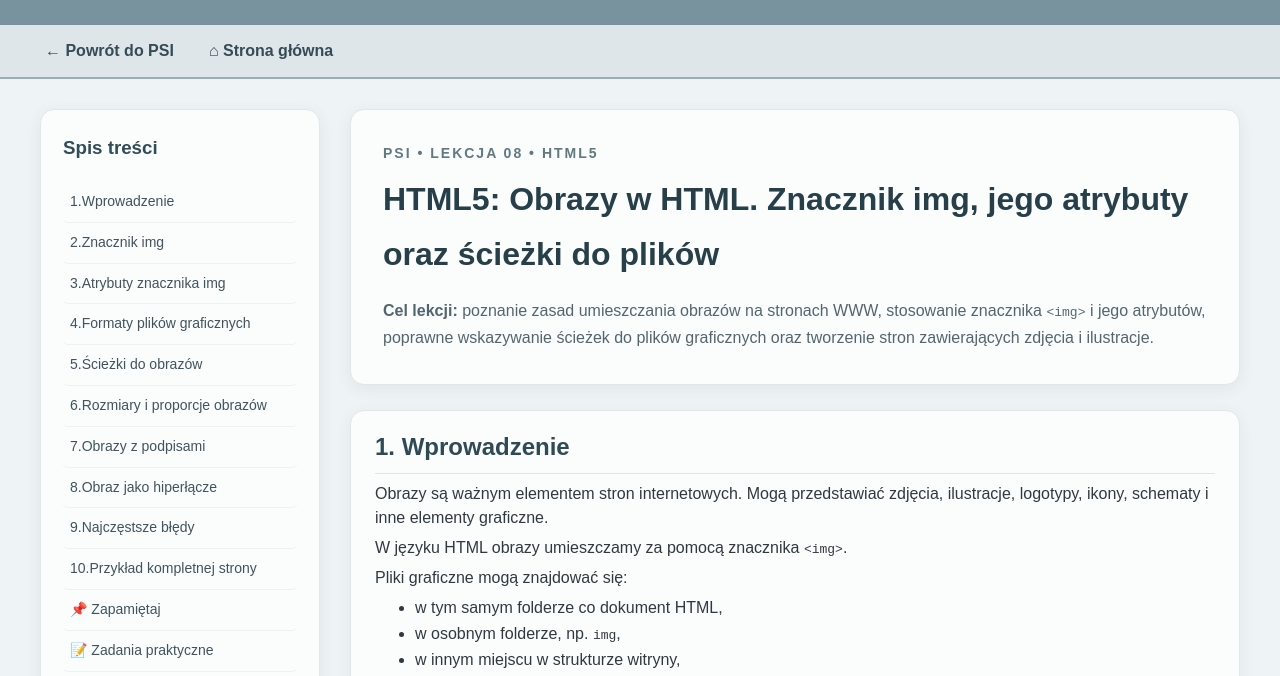
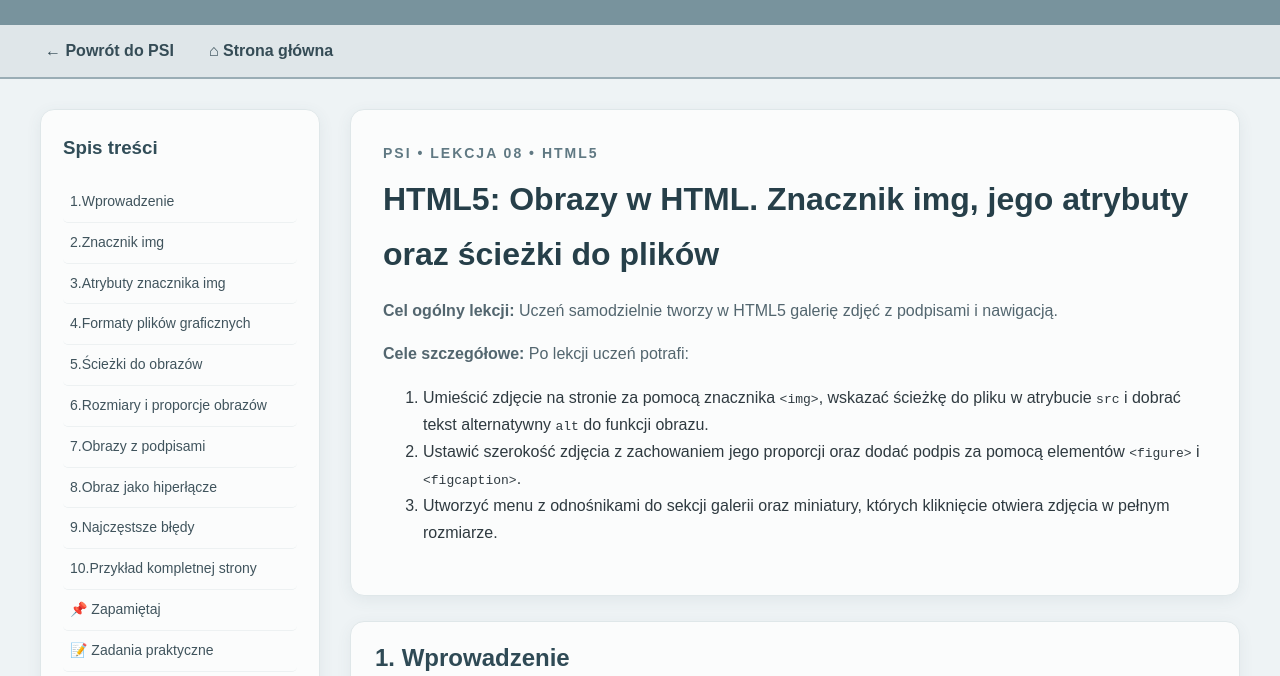
Before and after one commit to ep-strefa-it-hub/strefa-it, a plain HTML site: page psi/08-obrazy-html/index.html in a window 1280 px wide. Shown: the part 124-800 px from the top of the page. Drawn offline with Linux system fonts and the light colour scheme.

Commit message:
Update index.html

```diff
--- a/psi/08-obrazy-html/index.html
+++ b/psi/08-obrazy-html/index.html
@@ -54,14 +54,28 @@
 
             <h2>HTML5: Obrazy w HTML. Znacznik img, jego atrybuty oraz ścieżki do plików</h2>
 
-            <p>
-                <strong>Cel lekcji:</strong>
-                poznanie zasad umieszczania obrazów na stronach WWW,
-                stosowanie znacznika <code>&lt;img&gt;</code>
-                i jego atrybutów, poprawne wskazywanie ścieżek
-                do plików graficznych oraz tworzenie stron
-                zawierających zdjęcia i ilustracje.
-            </p>
+        <p>
+            <strong>Cel ogólny lekcji:</strong>
+            Uczeń samodzielnie tworzy w HTML5 galerię zdjęć z podpisami i nawigacją.
+        </p>
+
+        <p><strong>Cele szczegółowe:</strong> Po lekcji uczeń potrafi:</p>
+        <ol>
+            <li>
+                Umieścić zdjęcie na stronie za pomocą znacznika <code>&lt;img&gt;</code>,
+                wskazać ścieżkę do pliku w atrybucie <code>src</code>
+                i dobrać tekst alternatywny <code>alt</code> do funkcji obrazu.
+            </li>
+            <li>
+                Ustawić szerokość zdjęcia z zachowaniem jego proporcji
+                oraz dodać podpis za pomocą elementów <code>&lt;figure&gt;</code>
+                i <code>&lt;figcaption&gt;</code>.
+            </li>
+            <li>
+                Utworzyć menu z odnośnikami do sekcji galerii
+                oraz miniatury, których kliknięcie otwiera zdjęcia w pełnym rozmiarze.
+            </li>
+        </ol>
         </div>
 
         <section id="wprowadzenie">
```
